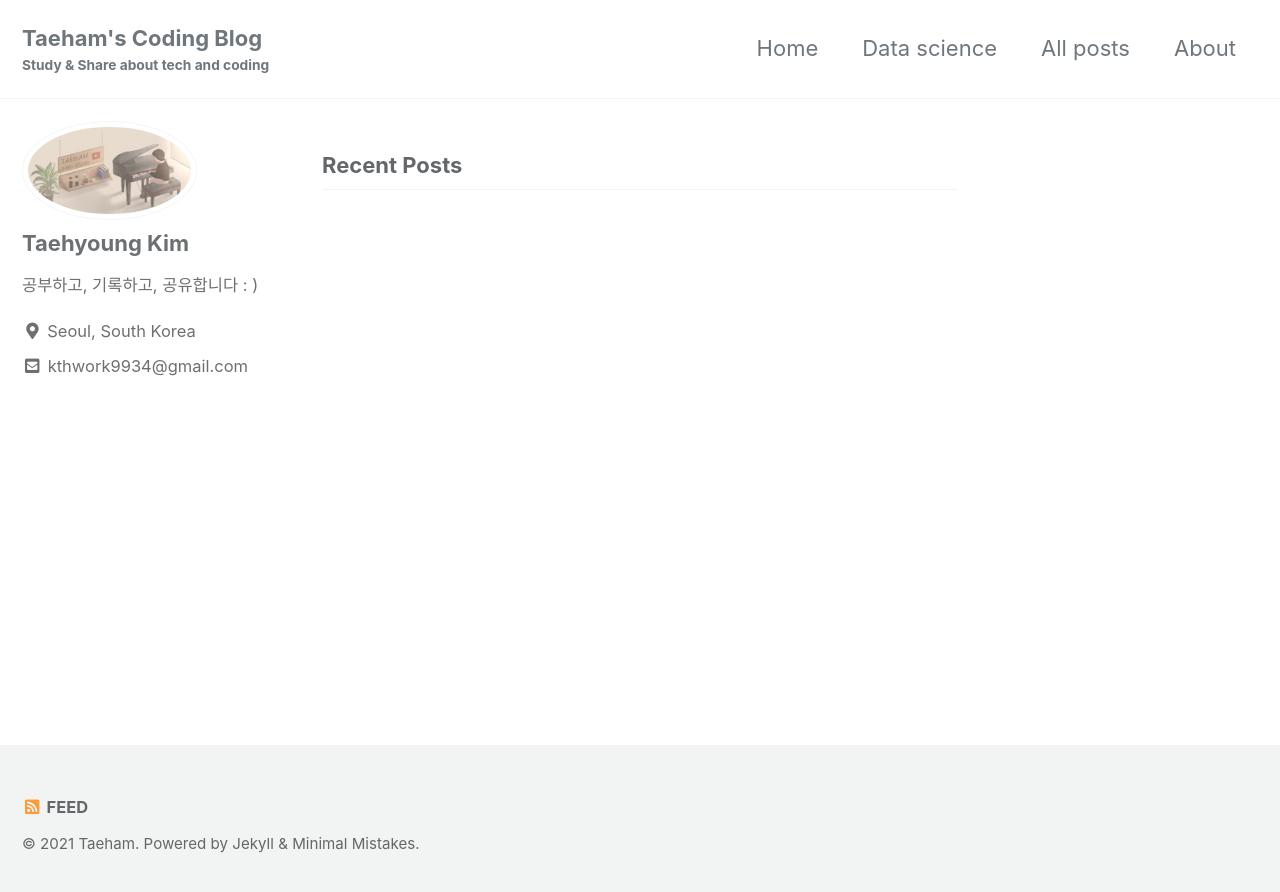
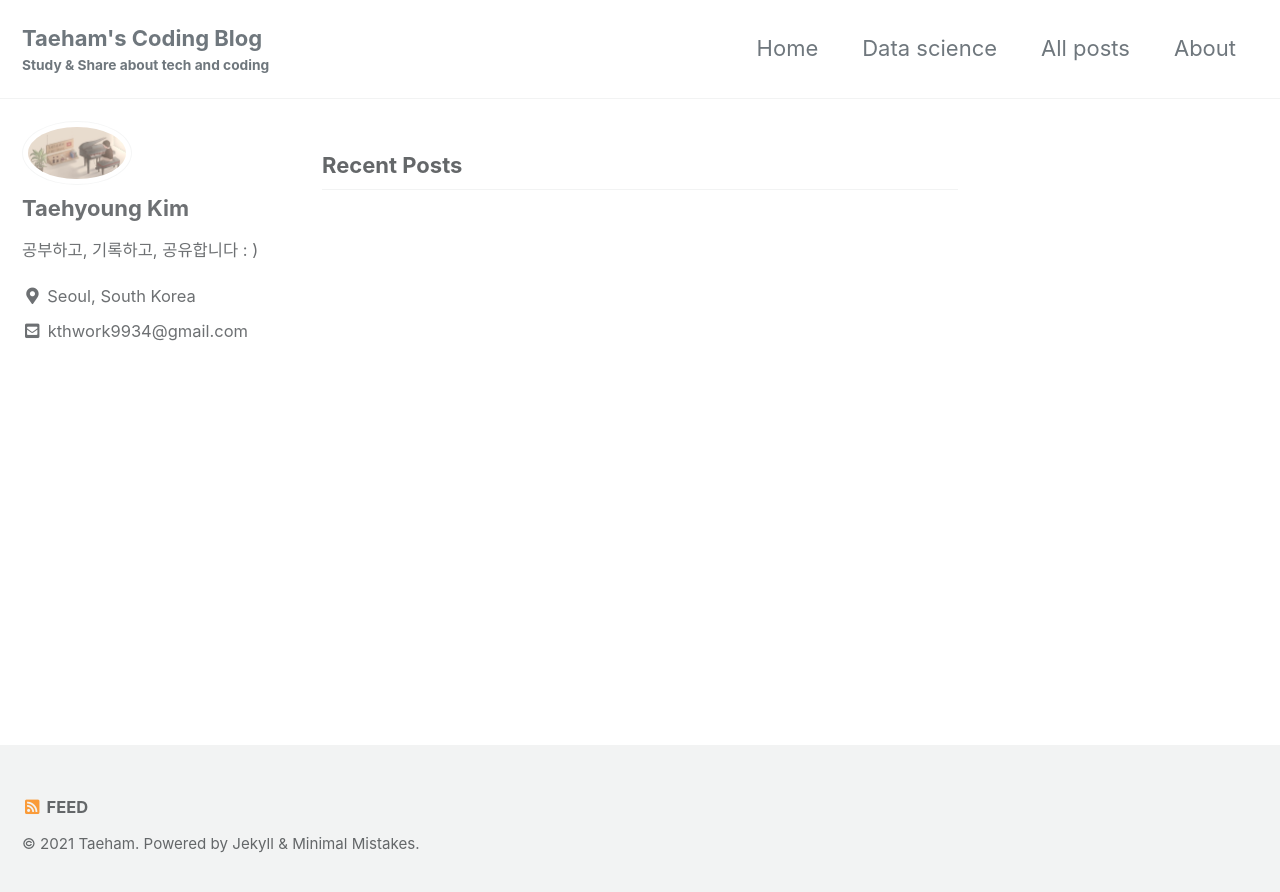
Before and after one commit to kthworks/kthworks.github.io, a Jekyll site: the page built from index.html, in a window 1280 px wide. Shown: the top 892 px of the page. Built offline with Jekyll 4.4.1, drawn with Linux system fonts in a browser that asks for light colours; cached includes are drawn as plain includes; the list of posts is cut into pages by our own code.

Commit message:
Update _sidebar.scss

```diff
--- a/_sass/minimal-mistakes/_sidebar.scss
+++ b/_sass/minimal-mistakes/_sidebar.scss
@@ -118,7 +118,7 @@
   display: table-cell;
   vertical-align: top;
   width: 36px;
-  height: 72px;
+  height: 36px;
 
   @include breakpoint($large) {
     display: block;
@@ -127,7 +127,7 @@
   }
 
   img {
-    max-width: 175px;
+    max-width: 110px;
     border-radius: 50%;
 
     @include breakpoint($large) {
```
